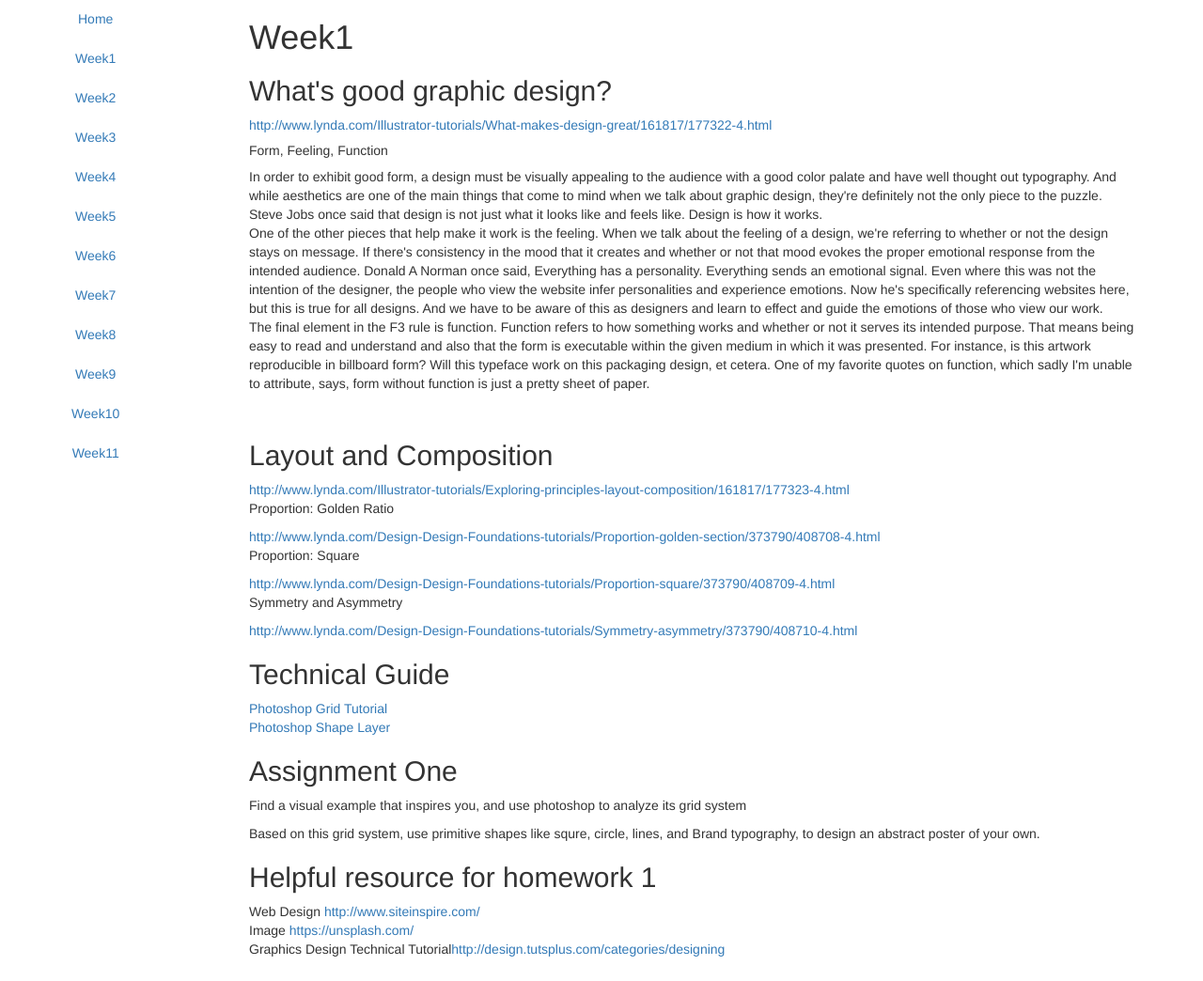
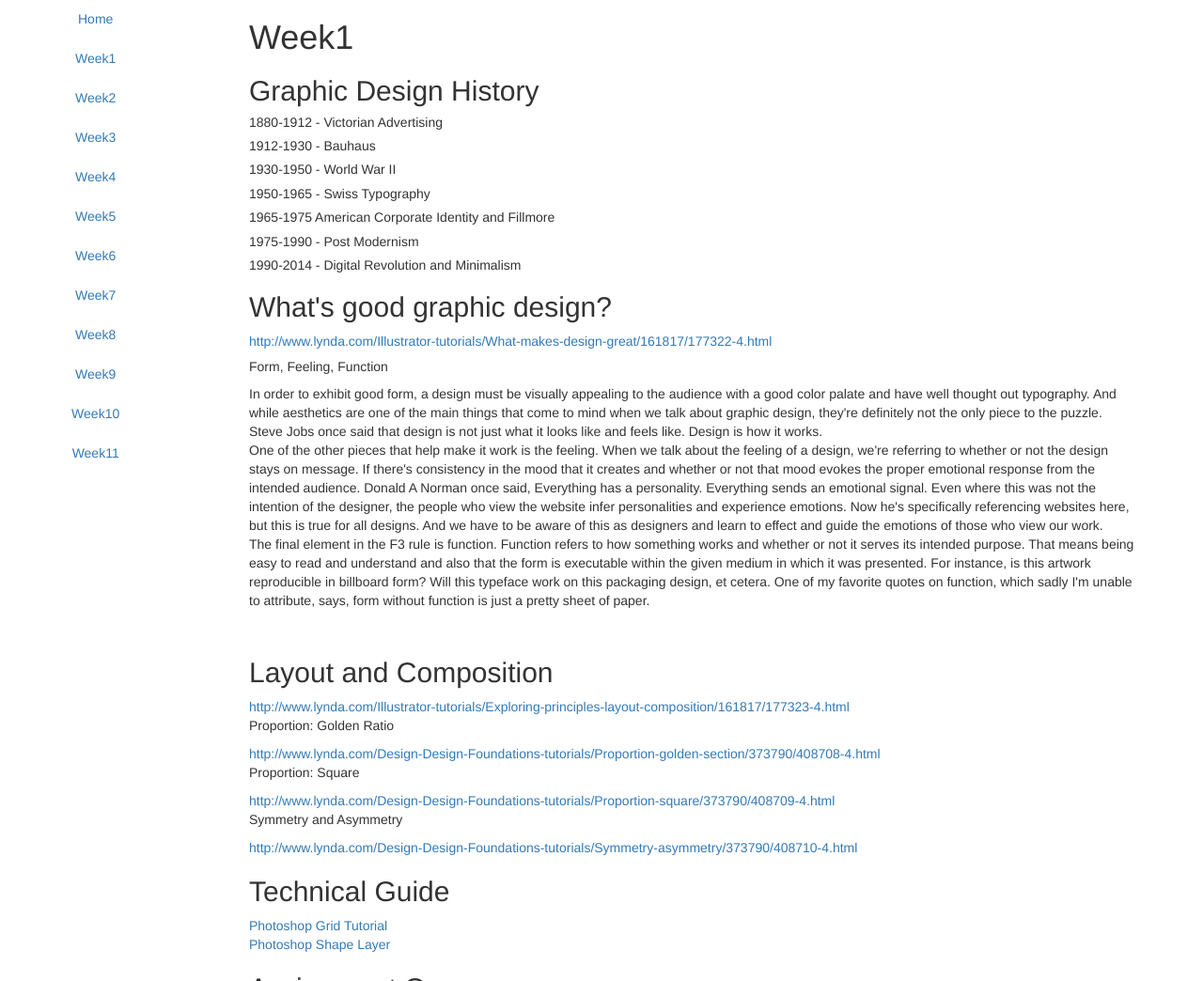
Before and after one commit to zhenzhenqi/MMA100, a Jekyll site: the page built from _posts/2015-03-01-week1.html, in a window 1280 px wide, cut to the strip 0-1044 px from the top of the page. Shown: the whole strip at 94% size. Built offline with Jekyll 4.4.1, drawn with Linux system fonts in a browser that asks for light colours; nearby versions of some CDN libraries.

Commit message:
week1 note

```diff
--- a/_posts/2015-03-01-week1.html
+++ b/_posts/2015-03-01-week1.html
@@ -1,6 +1,20 @@
 ---
 layout: default
 ---
+<h2>Graphic Design History</h2>
+<h5>1880-1912 - Victorian Advertising</h5>
+<a href="http://www.lynda.com/Design-Color-tutorials/Victorian-advertising/166781/363052-4.html"></a>
+<h5>1912-1930 - Bauhaus</h5>
+<a href="http://www.lynda.com/Design-Color-tutorials/Bauhaus-Part-one/166781/363063-4.html"></a>
+<h5>1930-1950 - World War II</h5>
+<h5>1950-1965 - Swiss Typography</h5>
+<a href="http://www.lynda.com/Design-Color-tutorials/Swiss-typography/166781/363078-4.html"></a>
+<h5>1965-1975 American Corporate Identity and Fillmore</h5>
+<a href="http://www.lynda.com/Design-Color-tutorials/Fillmore/166781/363082-4.html"></a>
+<h5>1975-1990 - Post Modernism</h5>
+<a href="http://www.lynda.com/Design-Color-tutorials/Post-modernism/166781/363089-4.html"></a>
+<h5>1990-2014 - Digital Revolution and Minimalism</h5>
+<a href="http://www.lynda.com/Design-Color-tutorials/Digital-revolution/166781/363091-4.html"></a>
 
 <h2>What's good graphic design?</h2>
 <a href="http://www.lynda.com/Illustrator-tutorials/What-makes-design-great/161817/177322-4.html">http://www.lynda.com/Illustrator-tutorials/What-makes-design-great/161817/177322-4.html</a>
```
